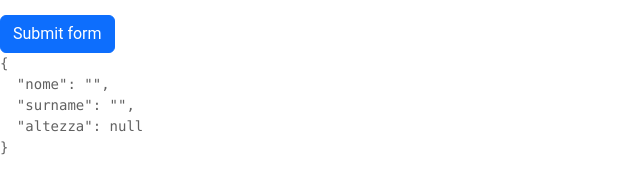
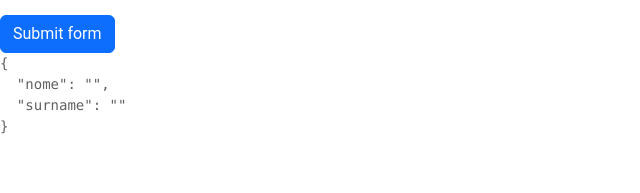
Before and after one commit to NeaguRobertAlexandru31/angular-03, an Angular app: page / in a window 1280 px wide. Shown: the part 225-418 px from the top of the page, without its empty margins (0-640 px from the left). Built offline with nearby package versions, Linux system fonts and the light colour scheme.

Commit message:
jsonIn tipizzato a Cliente

```diff
--- a/src/app/app.component.ts
+++ b/src/app/app.component.ts
@@ -3,7 +3,7 @@ import { Component, OnInit } from "@angular/core";
 interface Cliente{
   nome: string,
   surname: string,
-  altezza: number,
+  altezza?: number,
 }
 
 @Component({
@@ -16,10 +16,9 @@ export class AppComponent implements OnInit {
   infoStudi = false;
   infoLavori = false;
 
-  jsonIn = {
+  jsonIn: Cliente = {
     nome: "",
     surname: "",
-    altezza: null,
   };
 
   constructor() {}
```
